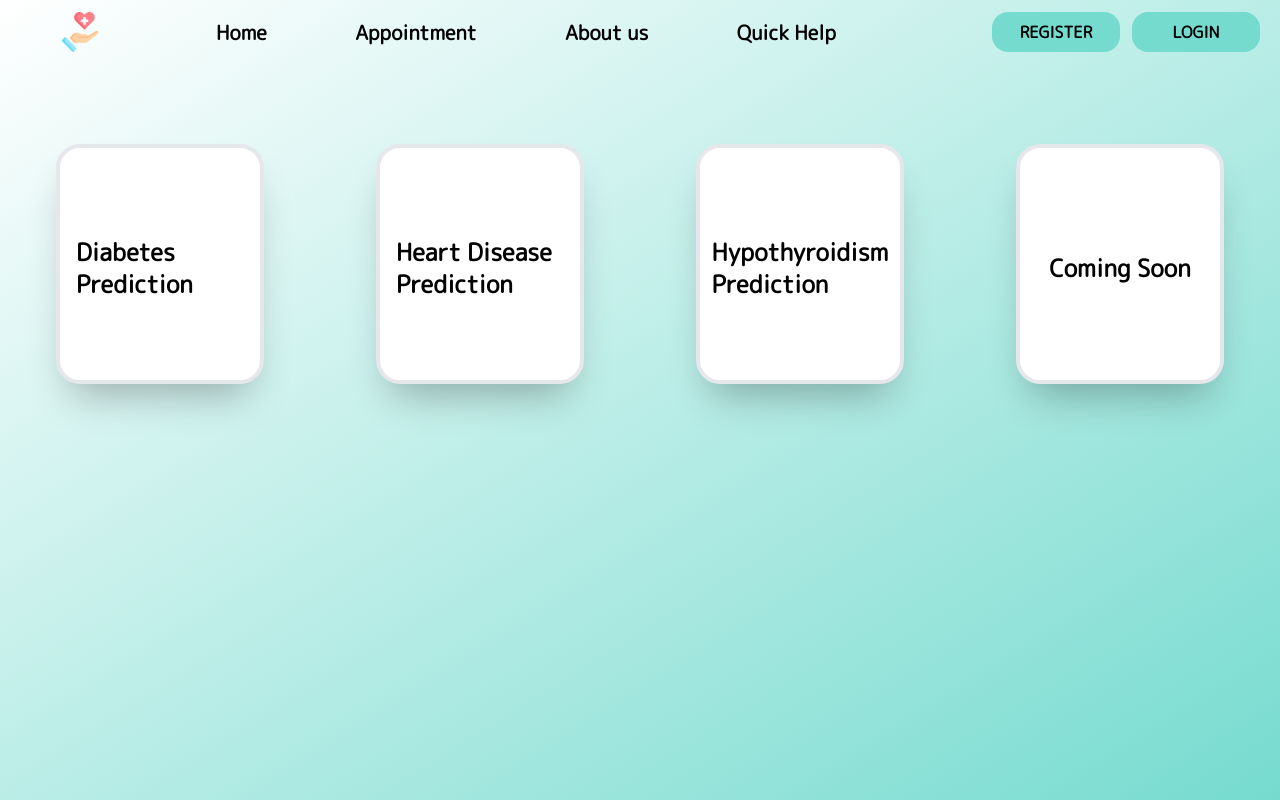
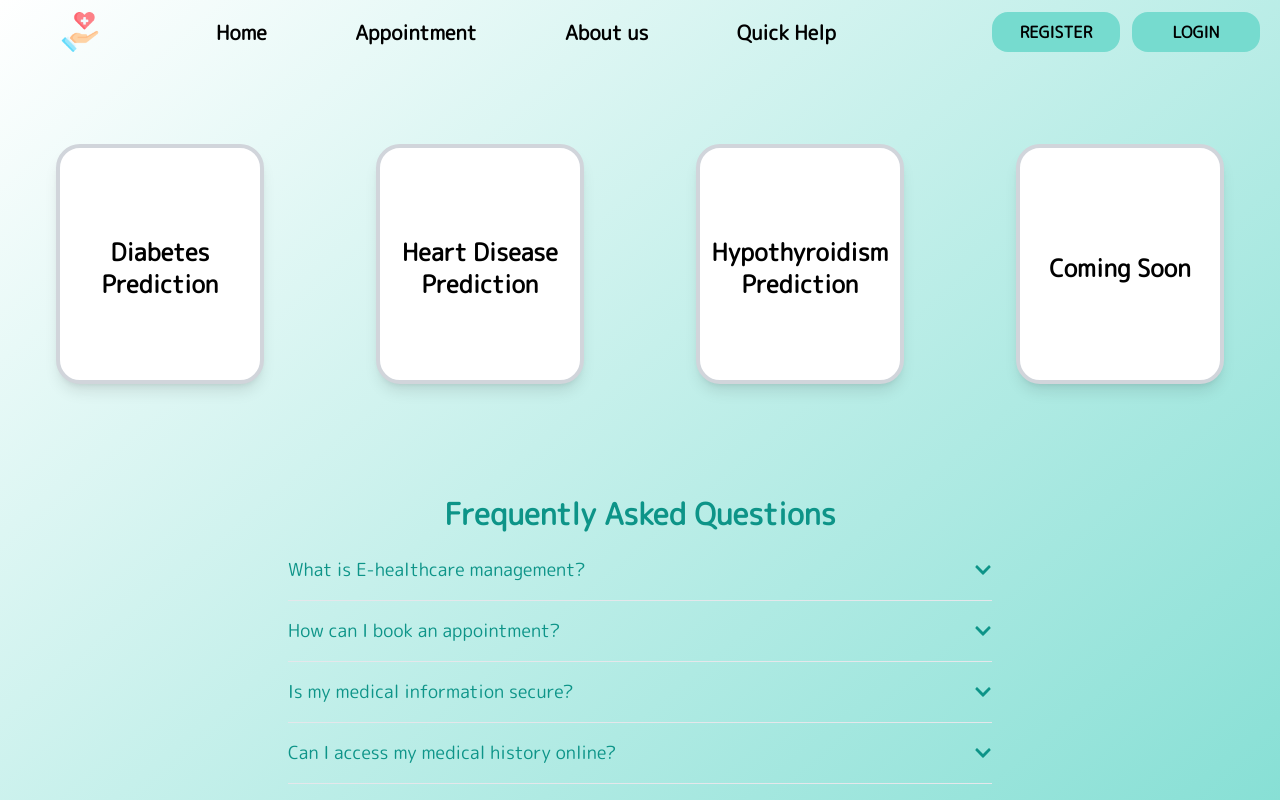
Before and after one commit to ujjwalguptavirtuoso/HMS, a React (Vite) app in the folder client/: page /quick-help in a window 1280 px wide. Shown: the top 800 px of the page. Built offline with nearby package versions, Linux system fonts and the light colour scheme.

Commit message:
FAQs comp added and quick-help cards styled up

```diff
--- /dev/null
+++ b/client/src/Components/FAQs.jsx
@@ -0,0 +1,64 @@
+import React, { useState } from "react";
+import { FaChevronDown, FaChevronUp } from "react-icons/fa";
+
+const FAQs = () => {
+  const [activeIndex, setActiveIndex] = useState(null);
+
+  const toggleFAQ = (index) => {
+    setActiveIndex(activeIndex === index ? null : index);
+  };
+
+  const faqs = [
+    {
+      question: "What is E-healthcare management?",
+      answer:
+        "E-healthcare management is the use of technology to streamline and enhance the management of healthcare services. It includes the integration of various healthcare processes into a digital platform for easier access, management, and delivery of healthcare services.",
+    },
+    {
+      question: "How can I book an appointment?",
+      answer:
+        "You can book an appointment by logging into your account, navigating to the appointments section, and selecting an available time slot with your preferred healthcare provider.",
+    },
+    {
+      question: "Is my medical information secure?",
+      answer:
+        "Yes, your medical information is stored securely following industry standards and regulations to ensure your privacy and the confidentiality of your health records.",
+    },
+    {
+      question: "Can I access my medical history online?",
+      answer:
+        "Yes, you can access your medical history by logging into your account. Go to the medical records section to view and download your past medical reports and history.",
+    },
+    {
+      question: "How do I contact customer support?",
+      answer:
+        "You can contact our customer support team via the 'send us a message' section on our website or by calling our support helpline no. at (123) 456-7890.",
+    },
+  ];
+
+  return (
+    <div className="max-w-3xl mx-auto py-8 px-4 sm:px-6 lg:px-8">
+      <h2 className="text-3xl font-bold mb-6 text-center text-teal-600">
+        Frequently Asked Questions
+      </h2>
+      <div className="space-y-4">
+        {faqs.map((faq, index) => (
+          <div key={index} className="border-b border-gray-200 pb-4">
+            <button
+              onClick={() => toggleFAQ(index)}
+              className="w-full flex justify-between items-center text-left text-lg font-medium text-teal-600 focus:outline-none"
+            >
+              <span>{faq.question}</span>
+              {activeIndex === index ? <FaChevronUp /> : <FaChevronDown />}
+            </button>
+            {activeIndex === index && (
+              <div className="mt-2 text-gray-600">{faq.answer}</div>
+            )}
+          </div>
+        ))}
+      </div>
+    </div>
+  );
+};
+
+export default FAQs;
--- a/client/src/Components/QuickHelpCard.jsx
+++ b/client/src/Components/QuickHelpCard.jsx
@@ -1,16 +1,17 @@
 import React from "react";
 import { Link } from "react-router-dom";
 
-const QuickHelpCard = ({data, link}) => {
-    const service=data;
+const QuickHelpCard = ({ data, link }) => {
+  const service = data;
+
   return (
-      <Link to={link}><div className="flex bg-white box-border h-60 w-52 rounded-3xl p-4 border-4 shadow-[0_24px_40px_-15px_rgba(0,0,0,0.3)] place-content-center items-center mx-14 my-10">
-      <p className="text-black font-semibold text-2xl mt-2">
-        {service}
-      </p>
-    </div>
+    <Link to={link}>
+      <div className="relative flex bg-white box-border h-60 w-52 rounded-3xl p-4 border-4 border-gray-300 shadow-lg place-content-center items-center mx-14 my-10 transform transition-transform duration-300 hover:scale-105 hover:shadow-2xl hover:border-teal-500 hover:bg-teal-50">
+        <p className="text-black font-semibold text-2xl mt-2 text-center">
+          {service}
+        </p>
+      </div>
     </Link>
-
   );
 };
 
--- a/client/src/Pages/QuickHelp.jsx
+++ b/client/src/Pages/QuickHelp.jsx
@@ -1,10 +1,12 @@
 import React from "react";
 import { Navbar } from "../Components/Navbar.jsx";
 import QuickHelpCard from "../Components/QuickHelpCard.jsx";
+import FAQs from "../Components/FAQs.jsx";
+import { Footer } from "../Components/Footer.jsx";
 
 const QuickHelp = () => {
   return (
-    <div className="sec-1 w-full h-screen bg-gradient-to-tl from-[#76dbcf]">
+    <div className="sec-1 w-full h-fit bg-gradient-to-tl from-[#76dbcf]">
       <Navbar />
       <div className="w-full p-10 flex justify-center">
         <QuickHelpCard data={"Diabetes Prediction"} link={"/diabetes-predictor"}/>
@@ -12,6 +14,8 @@ const QuickHelp = () => {
         <QuickHelpCard data={"Hypothyroidism Prediction"} link={"/thyroid-predictor"}/>
         <QuickHelpCard data={"Coming Soon"} />
       </div>
+      <FAQs />
+      <Footer />
     </div>
   );
 };
```
